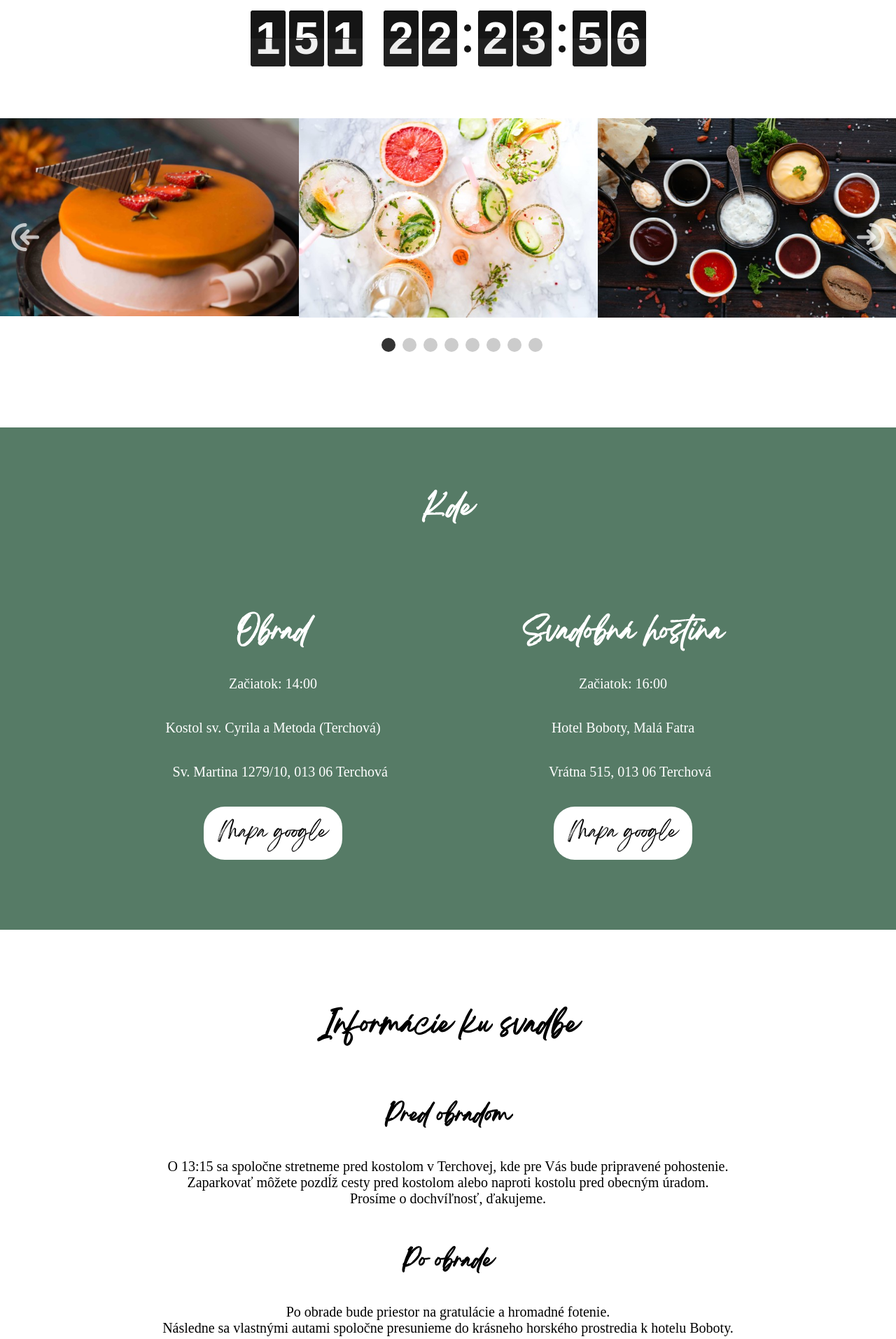
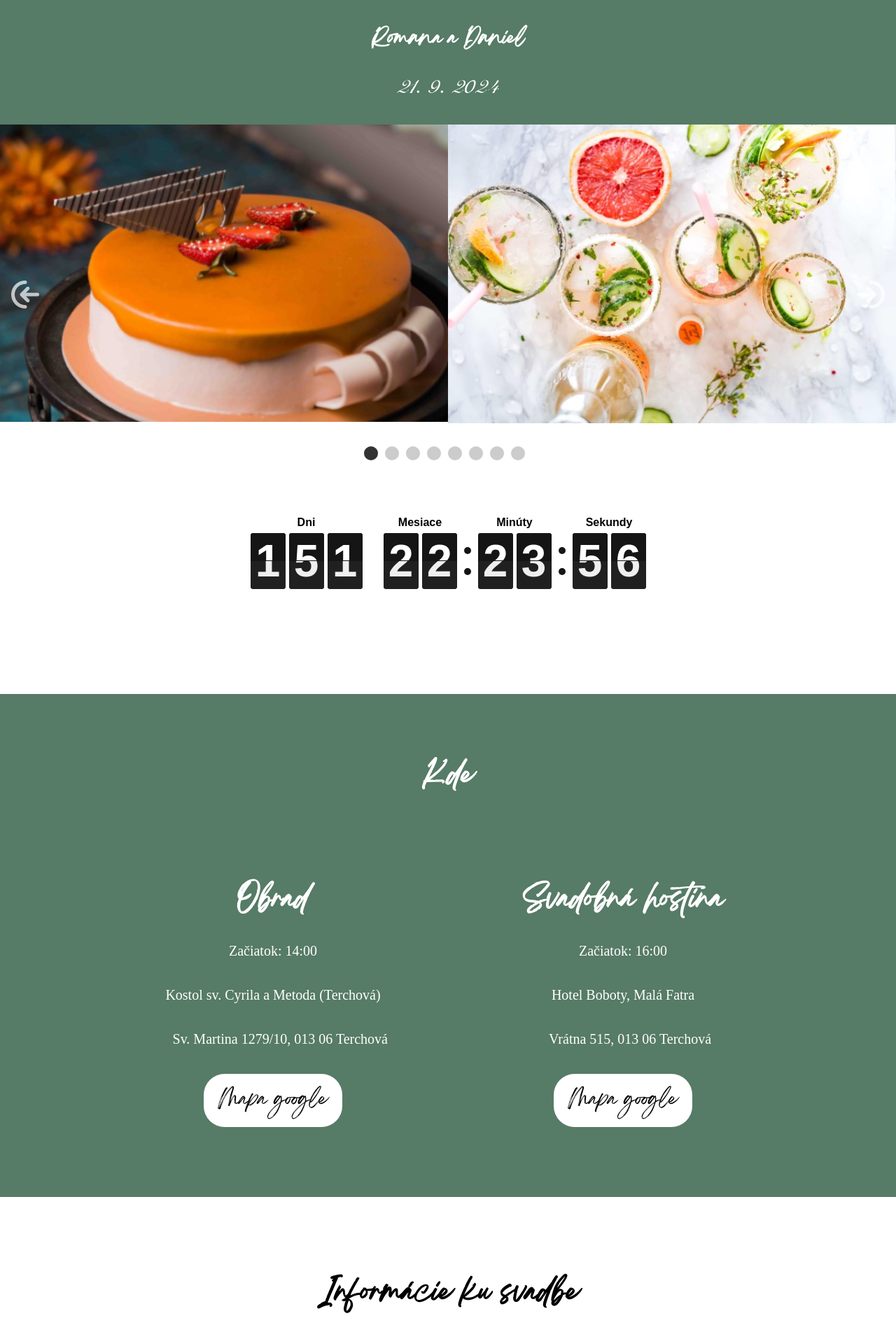
Before and after one commit to Gether1996/MainFolder, a Django app: page / in a window 1280 px wide. Shown: the part 120-2034 px from the top of the page at 70% size. Run offline with Django 4.2, Linux system fonts and the light colour scheme; data comes from the database, SQL or seed files in the repository; some web fonts are replaced.

Commit message:
dfasdf
asefa

```diff
--- a/static/scripts/general.js
+++ b/static/scripts/general.js
@@ -252,7 +252,7 @@ function smoothScroll(targetId) {
 }
 
 $('.slider').slick({
-    slidesToShow: 3,
+    slidesToShow: 2,
     slidesToScroll: 1,
     autoplay: true,
     autoplaySpeed: 2500,
@@ -279,14 +279,7 @@ document.addEventListener('DOMContentLoaded', () => {
     // Calculate the difference in seconds between now and the target timestamp
     var differenceInSeconds = targetTimestamp - nowTimestamp;
 
-    // Set up FlipDown with the target timestamp
-    var flipdown = new FlipDown(targetTimestamp)
-
-    // Start the countdown
-    .start()
-
-    // Do something when the countdown ends
-    .ifEnded(() => {
-      console.log('Koniec!');
-    });
+    var flipdown = new FlipDown(targetTimestamp, {
+      headings: ["Dni", "Mesiace", "Minúty", "Sekundy"],
+    }).start();
 });
--- a/static/style.css
+++ b/static/style.css
@@ -8,12 +8,29 @@ section {
     margin-bottom: 100px;
 }
 
-#where {
+.main-container{
     background-color: #567b66;
+    display: flex;
+    flex-direction: column;
+    align-items: center;
     width: 100%;
     color: white;
-    padding-top: 50px;
-    padding-bottom: 50px;
+    text-align: center;
+    padding-top: 30px;
+    padding-bottom: 20px;
+}
+
+.main-container h1{
+    font-family: 'BreathingFont', sans-serif;
+    margin-bottom: 0px;
+}
+
+.main-container h2{
+    font-family: 'adine', sans-serif;
+    font-size: 70px;
+    font-weight: normal;
+    margin: 0px;
+    padding: 0px;
 }
 
 .navbar {
@@ -258,6 +275,16 @@ button[type="submit"]:hover {
 .slick-dotted.slick-slider .slick-dots {
     display: flex;
     justify-content: center; /* Align dots to the center */
+    align-items: center;
+    margin-right: 50px;
+}
+
+#where {
+    background-color: #567b66;
+    width: 100%;
+    color: white;
+    padding-top: 50px;
+    padding-bottom: 50px;
 }
 
 .where-container {
@@ -283,22 +310,181 @@ button[type="submit"]:hover {
     align-items: center;
 }
 
+.fa-rings-wedding {
+    font-size: 40px;
+    margin-left: 50px;
+    margin-right: 50px;
+}
+
 .info-container{
     text-align: center;
+    width: 80%;
+    margin: auto;
 }
 
-.rotor-group-heading {
-    display: none;
+.info-container img{
+    max-width: 90%;
 }
 
 .countdown-container {
     display: flex;
     justify-content: center;
     align-items: center;
-    padding: 15px;
+    padding: 50px;
 }
 
 #flipdown {
     width: auto;
     margin: auto;
 }
+
+
+
+
+
+@media screen and (max-width: 500px) {
+
+    .navbar {
+        height: 70px;
+    }
+
+    .navbar-content {
+        display: flex;
+        flex-direction: row;
+        justify-content: center;
+        gap: 5px;
+        align-items: center;
+    }
+
+    .navbar-content a{
+        font-size: 15px;
+        padding: 10px;
+    }
+
+
+    .section-h1 {
+        text-align: center;
+        font-family: 'BreathingFont', sans-serif;
+        font-size: 28px;
+    }
+
+    .main-container{
+        background-color: #567b66;
+        display: flex;
+        flex-direction: column;
+        align-items: center;
+        width: 100%;
+        color: white;
+        text-align: center;
+        padding-top: 10px;
+        padding-bottom: 10px;
+    }
+
+    .main-container h1{
+        font-family: 'BreathingFont', sans-serif;
+        margin-bottom: 0px;
+        font-size: 20px;
+    }
+
+    .fa-rings-wedding {
+        font-size: 20px;
+        margin-left: 10px;
+        margin-right: 10px;
+    }
+
+    .main-container h2{
+        font-family: 'adine', sans-serif;
+        font-size: 40px;
+        font-weight: normal;
+        margin: 0px;
+        padding: 0px;
+    }
+
+    .slider {
+        width: 100%; /* Set the width of the slider */
+        height: 50%;
+        margin: 0 auto; /* Center the slider */
+        position: relative;
+    }
+
+    .countdown-container {
+        display: flex;
+        justify-content: center;
+        align-items: center;
+        padding: 10px;
+        width: 350px;
+        margin-left: 10px;
+        margin-top: 50px;
+    }
+
+    #where {
+        background-color: #567b66;
+        width: 100%;
+        color: white;
+        padding-top: 10px;
+        padding-bottom: 20px;
+    }
+
+    .where-container {
+        display: flex;
+        flex-direction: column;
+        justify-content: center;
+        align-items: center;
+        padding: 30px;
+        margin: 10px;
+    }
+
+    .place-container {
+        text-align: center;
+        width: 100%;
+        display: flex;
+        flex-direction: column;
+        justify-content: center;
+        align-items: center;
+        padding: 10px;
+        padding-bottom: 50px;
+    }
+
+    .info-containers{
+        display: flex;
+        flex-direction: column;
+        align-items: center;
+        margin: 0px;
+        padding: 0px;
+    }
+
+    .info-container{
+        text-align: center;
+        width: 80%;
+        margin: auto;
+    }
+
+    .info-container p,
+    .place-container p {
+        font-size: 14px;
+    }
+
+    form {
+        display: flex;
+        flex-direction: column;
+        width: auto;
+        margin: auto;
+        border: none;
+        border-radius: 0px;
+        background-color: #567b66;
+        color: white;
+        box-shadow: 0 4px 8px rgba(0, 0, 0, 0.2);
+        transition: 0.3s;
+    }
+
+    #form h3{
+        font-size: 20px;
+    }
+
+    #song,
+    #full_name {
+        width: 85%;
+    }
+
+
+}
--- a/viewer/templates/base.html
+++ b/viewer/templates/base.html
@@ -10,7 +10,6 @@
     <link rel="stylesheet" href="{% static 'fontawesome/css/all.css' %}">
     <link rel="stylesheet" href="{% static 'slick.min.css' %}">
     <link rel="stylesheet" href="{% static 'flipdown.css' %}">
-    <link rel="stylesheet" type="text/css" href="{% static 'Breathing.woff' %}">
     {% block extra_head %}{% endblock %}
 </head>
 
@@ -18,6 +17,11 @@
     @font-face {
         font-family: 'BreathingFont';
         src: url('{% static 'Breathing.woff' %}') format('woff');
+    }
+
+    @font-face {
+        font-family: 'adine';
+        src: url('{% static 'adine.woff' %}') format('woff');
     }
 </style>
 
--- a/viewer/templates/homepage.html
+++ b/viewer/templates/homepage.html
@@ -8,17 +8,23 @@
 {% block content %}
 
 <section id="home">
+    <div class="main-container">
+
+        <h1 style="margin: 0px;"><i class="fa-regular fa-rings-wedding"></i> Romana a Daniel <i class="fa-regular fa-rings-wedding"></i></h1>
+
+
+        <h2>21. 9. 2024</h2>
+    </div>
+
+    <div class="slider">
+        {% for photo in photos %}
+            <div><img src="{{ photo.photo.url }}" alt="Slide"></div>
+        {% endfor %}
+    </div>
 
     <div class="countdown-container">
       <div id="flipdown" class="flipdown"></div>
     </div>
-
-    <h1 class="section-h1"></h1>
-        <div class="slider">
-            {% for photo in photos %}
-                <div><img src="{{ photo.photo.url }}" alt="Slide"></div>
-            {% endfor %}
-        </div>
 </section>
 
 <section id="where">
```
Also changed, not shown: static/adine.woff (added).
